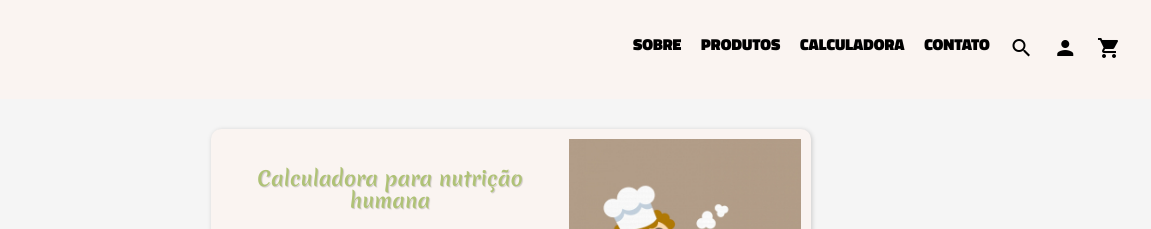
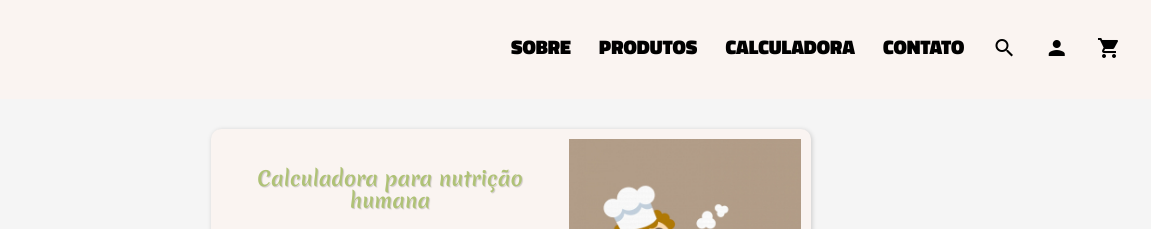
Before and after one commit to jpdelpintor/Calculadora-nutricional, a plain HTML site: page index.html in a window 1280 px wide. Shown: the top 229 px of the page, 129-1280 px from the left. Drawn offline with Linux system fonts and the light colour scheme.

Commit message:
Update media-query.css

```diff
--- a/estilos/media-query.css
+++ b/estilos/media-query.css
@@ -50,7 +50,9 @@
         display: flex;
         flex: row nowrap;
         justify-content: space-between;
-        width: 40%;
+        width: 50%;
+
+
     }
     #menuhamburguer{
         display: none;
@@ -61,9 +63,13 @@
     .largescreen{
         display: block;
         text-decoration: none;
-        font: normal 900 16px/16.9px var(--font);
+        font-family: var(--font);
+        font-weight: 900;
+        font-size: calc(1rem + .3vw);
+        line-height: calc(1rem + .5vw);
         letter-spacing: 0px;
         text-transform: uppercase;
+        /*16px/16.9px*/
     }
     #subsection1{
         width: 600px;
```
